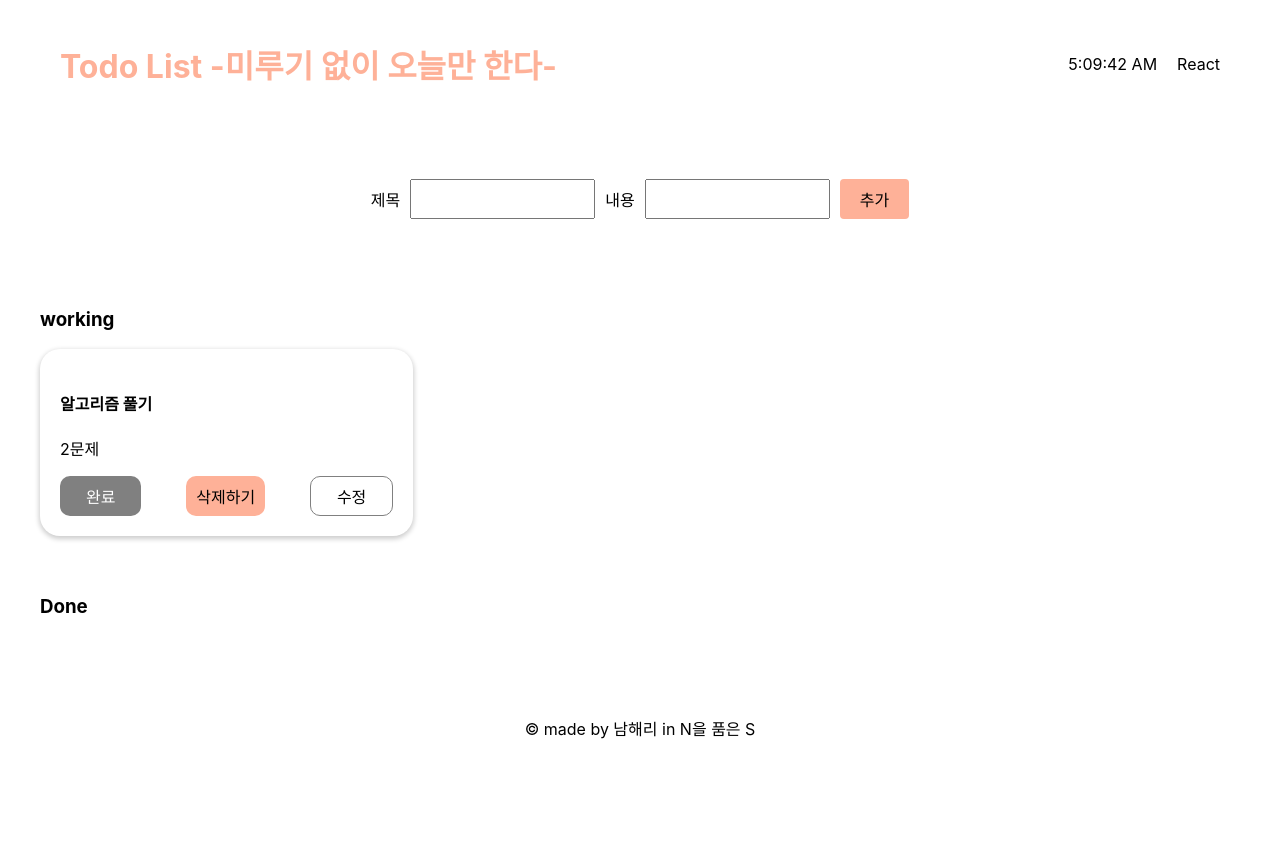
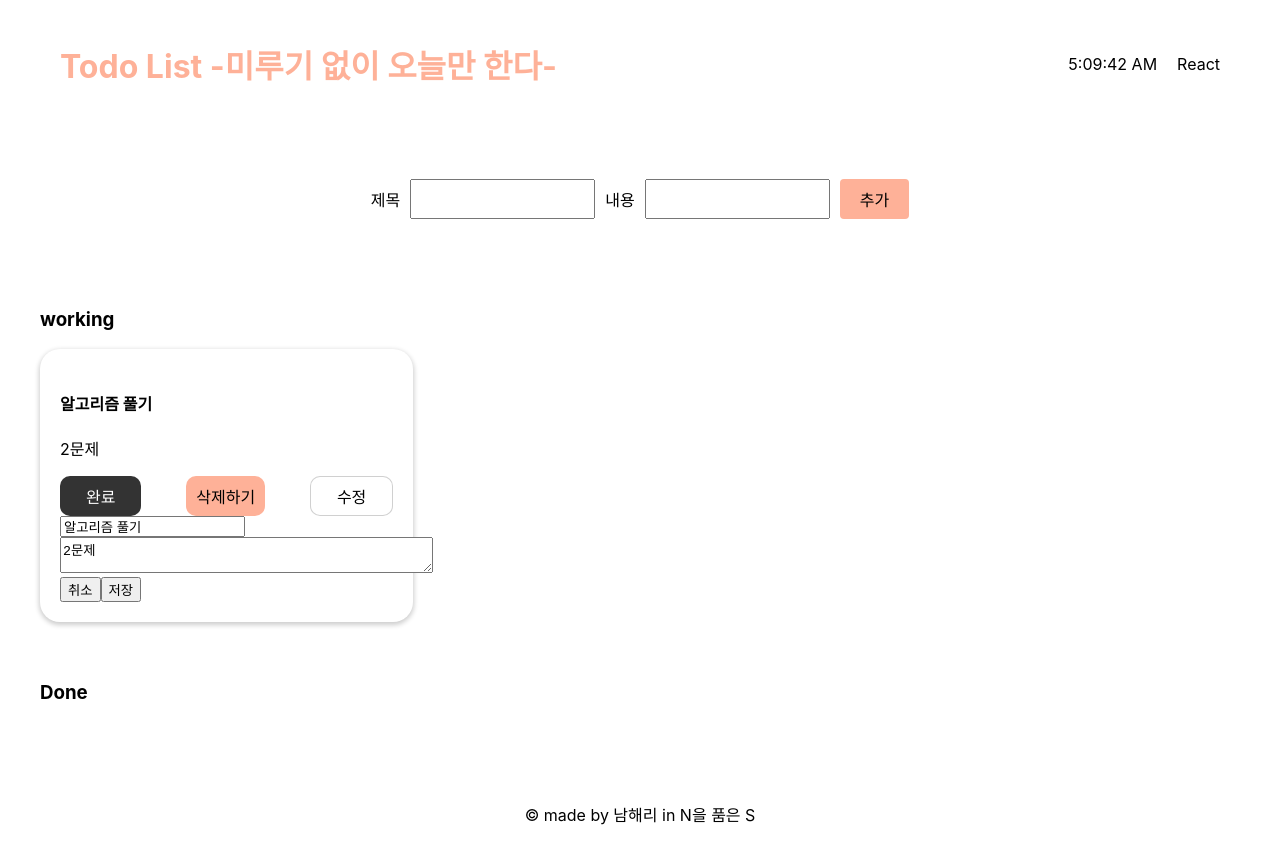
Before and after one commit to r03181231/todoList-React, a React (Create React App) app: page / in a window 1280 px wide. Before the commit the page ends 800 px from the top, so only its background shows below. Built offline with nearby package versions, Linux system fonts and the light colour scheme.

Commit message:
[Feat/#18] 취소, 저장 생성

```diff
--- a/src/common/stateTemp/stateTemp.jsx
+++ b/src/common/stateTemp/stateTemp.jsx
@@ -9,6 +9,7 @@ export const StateTemp = ({
   setTodoInputs,
   onComplete,
   onDelete,
+  onEdit,
 }) => {
   const isDoneTodos = todoInputs.filter(
     (state) => state.isDone === isDoneState
@@ -23,11 +24,13 @@ export const StateTemp = ({
           const { id } = isDoneItem;
           return (
             <TodoCards
+              key={id}
               isDoneItem={isDoneItem}
+              todoInputs={todoInputs}
               setTodoInputs={setTodoInputs}
               onComplete={onComplete}
-              key={id}
               onDelete={onDelete}
+              onEdit={onEdit}
             />
           );
         })}
--- a/src/view/main/form/TodoForm.jsx
+++ b/src/view/main/form/TodoForm.jsx
@@ -9,6 +9,7 @@ export const TodoForm = ({ todoInputs, setTodoInputs }) => {
     title: "",
     comment: "",
     isDone: true,
+    isEdit: true,
   };
   const [todoInput, setTodoInput] = useState(init);
   let idNum = 1 + todoInputs.length; //Math.random() * 10000
--- a/src/view/main/todoCardList/TodoCardsList.jsx
+++ b/src/view/main/todoCardList/TodoCardsList.jsx
@@ -3,10 +3,12 @@ import "./todoCardList.css";
 import StateTemp from "common/stateTemp/stateTemp";
 
 export const TodoCardsList = ({ todoInputs, setTodoInputs }) => {
+  //삭제 버튼
   const onDelete = (clickId) => {
     const stayTodos = todoInputs.filter((stayTodo) => stayTodo.id !== clickId);
     setTodoInputs(stayTodos);
   };
+  //완료 버튼
   const onComplete = (clickId) => {
     const stayTodos = todoInputs.map((done) => {
       const { isDone } = done;
@@ -30,6 +32,7 @@ export const TodoCardsList = ({ todoInputs, setTodoInputs }) => {
           setTodoInputs={setTodoInputs}
           onComplete={onComplete}
           onDelete={onDelete}
+          // onEdit={onEdit}
         />
       </section>
       <section>
@@ -40,6 +43,7 @@ export const TodoCardsList = ({ todoInputs, setTodoInputs }) => {
           setTodoInputs={setTodoInputs}
           onComplete={onComplete}
           onDelete={onDelete}
+          // onEdit={onEdit}
         />
       </section>
     </>
--- a/src/view/main/todoCards/TodoCards.jsx
+++ b/src/view/main/todoCards/TodoCards.jsx
@@ -4,28 +4,46 @@ import "./todoCards.css";
 
 export const TodoCards = ({
   isDoneItem,
-  setTodoInput,
+  todoInputs,
+  setTodoInputs,
   onDelete,
   onComplete,
-  onEdit,
 }) => {
   const { id, title, comment, isDone } = isDoneItem;
   const delBtnText = "삭제하기";
   const doneBtnText = "완료";
+  const editBtnText = "수정";
+  const saveBtnText = "저장";
   const cancelBtnText = "취소";
-  const editBtnText = "수정";
 
   const [isEdit, setIsEdit] = useState(false); // 수정 상태 , 저장
-  // const [editTitle, setEditTitle] = useState(title); // 제목 세팅
-  // const [editComment, setEditComment] = useState(comment); // 내용 세팅
   const [editValue, setEditValue] = useState({
-    title: "",
-    comment: "",
+    title: title,
+    comment: comment,
   });
+  const onTitleEditChange = (e) => {
+    const title = e.target;
+    setEditValue({ ...editValue, title: title.value });
+  };
+  const onCommentEditChange = (e) => {
+    const comment = e.target;
+    setEditValue({ ...editValue, comment: comment.value });
+  };
+  // 수정 누르면 수정 상태를 열어
+  const onEdit = () => {
+    setIsEdit(true);
+  };
 
-  // const onEdit = (id) => {
-  //   console.log("수정은 아직 보수중");
-  // };
+  const EditTodos = todoInputs.map((editTodo) =>
+    editTodo.id === id
+      ? { title: editValue.title, comment: editValue.comment }
+      : editTodo
+  );
+  console.log(EditTodos);
+
+  const onEditSave = () => {
+    console.log("저장버튼입니다.");
+  };
 
   return (
     <div className="work-nd-done">
@@ -33,7 +51,7 @@ export const TodoCards = ({
       <p>{comment}</p>
       <div className="del-nd-done">
         <Button
-          name={!isDone ? cancelBtnText : doneBtnText}
+          name={isDone ? doneBtnText : cancelBtnText}
           onClick={() => onComplete(id)}
           className={"done-btn"}
         />
@@ -48,6 +66,21 @@ export const TodoCards = ({
           className={"edit-btn"}
         />
       </div>
+      <form onClick={onEditSave}>
+        <input
+          type="text"
+          value={editValue.title}
+          onChange={onTitleEditChange}
+        />
+        <textarea
+          cols="44"
+          rows="2"
+          value={editValue.comment}
+          onChange={onCommentEditChange}
+        ></textarea>
+        <Button name={cancelBtnText} />
+        <Button name={saveBtnText} />
+      </form>
     </div>
   );
 };
--- a/src/view/main/todoCards/todoCards.css
+++ b/src/view/main/todoCards/todoCards.css
@@ -34,22 +34,27 @@
   border-radius: 10px;
 
   font-size: 1rem;
-  background-color: gray;
+  background-color: #333;
   color: white;
 }
 
 .done-btn:hover,
 .done-btn:focus {
   background-color: rgba(128, 128, 128, 0.5);
-  color: #333333;
+  color: #111;
 }
 
 .edit-btn {
   padding: 0px 26px;
 
-  border: 0.1rem solid gray;
+  border: 0.1rem solid rgba(99, 99, 99, 0.3);
   border-radius: 10px;
 
   font-size: 1rem;
   background-color: #fff;
 }
+
+.edit-btn:hover {
+  background-color: rgba(99, 99, 99, 0.2);
+  border: 1px solid #fff;
+}
--- a/src/view/main/todolist/TodoList.jsx
+++ b/src/view/main/todolist/TodoList.jsx
@@ -10,6 +10,7 @@ export const TodoList = () => {
       title: "알고리즘 풀기",
       comment: "2문제",
       isDone: true,
+      isEdit: true,
     },
   ]);
   return (
```
